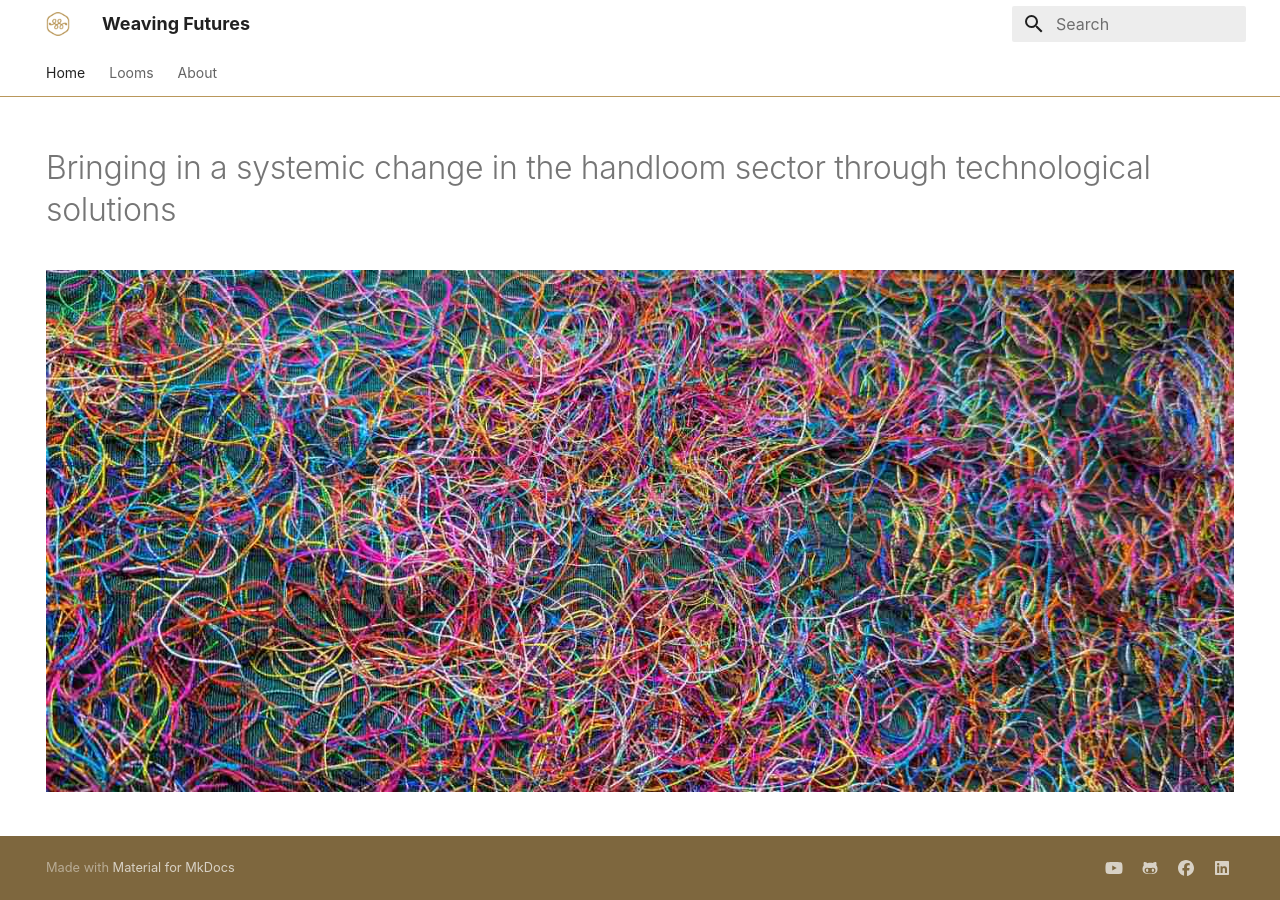
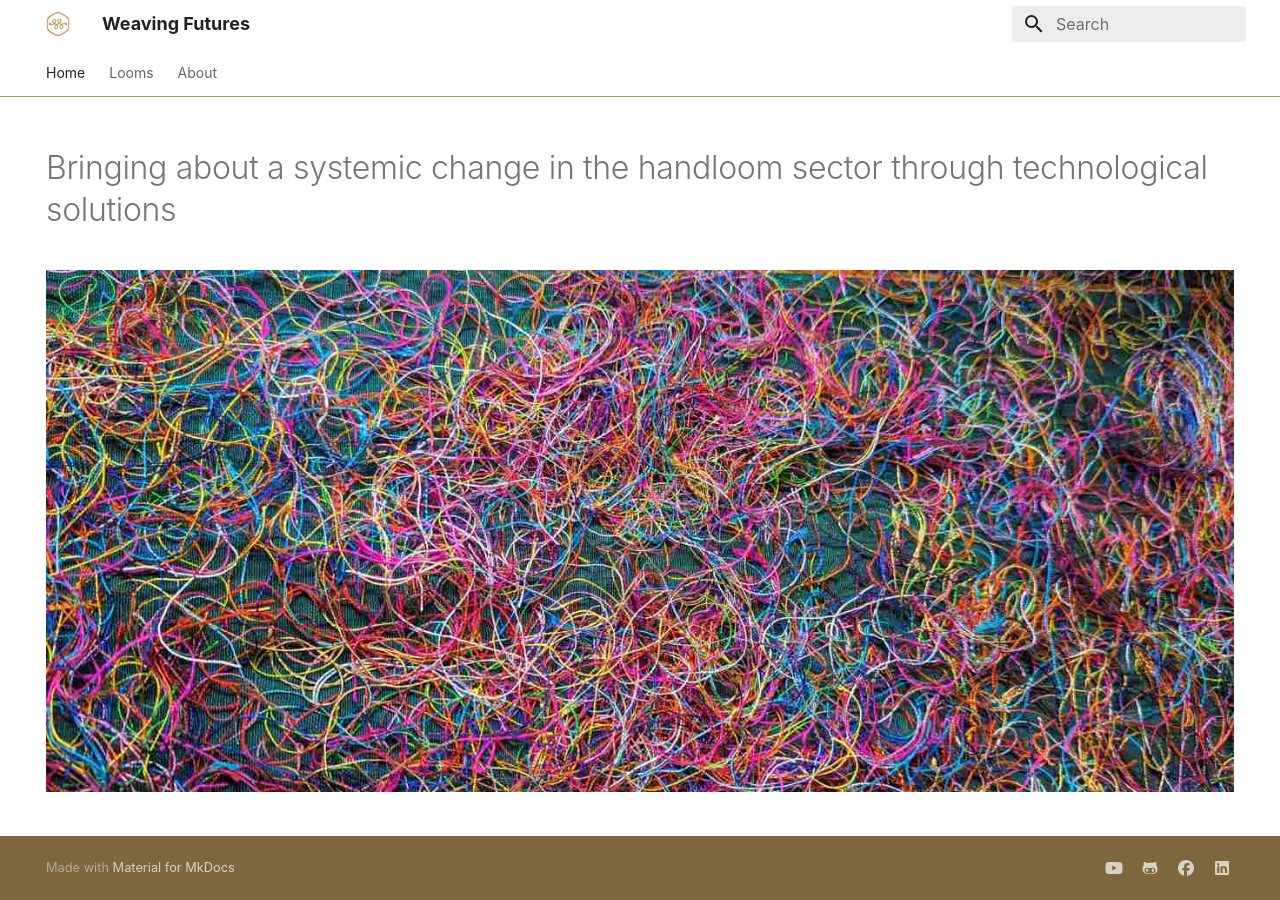
Before and after one commit to weavingfutures/weavingfutures.github.io, an MkDocs documentation site: the page built from docs/index.md, in a window 1280 px wide. Built offline with MkDocs 1.6.1 and Material for MkDocs 9.7.7, drawn with Linux system fonts in a browser that asks for light colours; some web fonts are replaced.

Commit message:
Update index.md

```diff
--- a/docs/index.md
+++ b/docs/index.md
@@ -3,5 +3,5 @@ hide:
   - navigation
   - toc
 ---
-# Bringing in a systemic change in the handloom sector through technological solutions
+# Bringing about a systemic change in the handloom sector through technological solutions
 <p align="center"><img alt="group" src="../../images/front_textile.jpg" /></p>
```
